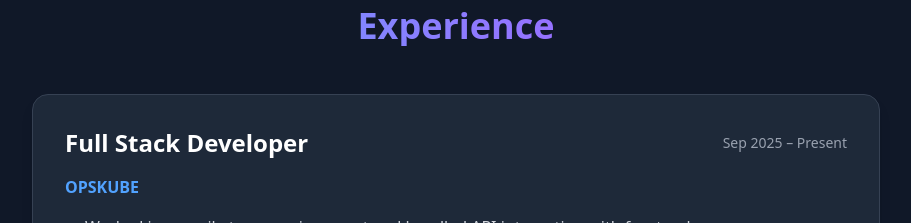
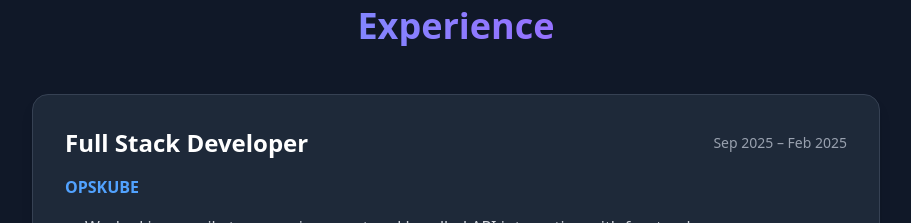
Before and after one commit to thekmanish/portfolio, a React (Vite) app: page / in a window 1280 px wide. Shown: the part 4840-5063 px from the top of the page, without its empty margins (184-1095 px from the left). Built offline with nearby package versions, Linux system fonts and the light colour scheme.

Commit message:
Minor changes

```diff
--- a/src/components/Experience.jsx
+++ b/src/components/Experience.jsx
@@ -15,7 +15,7 @@ export default function Experience() {
             <h3 className="text-2xl font-bold text-white">
               Full Stack Developer
             </h3>
-            <span className="text-sm text-gray-400">Sep 2025 – Present</span>
+            <span className="text-sm text-gray-400">Sep 2025 – Feb 2025</span>
           </div>
 
           <p className="text-blue-400 font-semibold mb-4">OPSKUBE</p>
```
Also changed, not shown: 1 other file (tests, documents, lock files or other folders).
